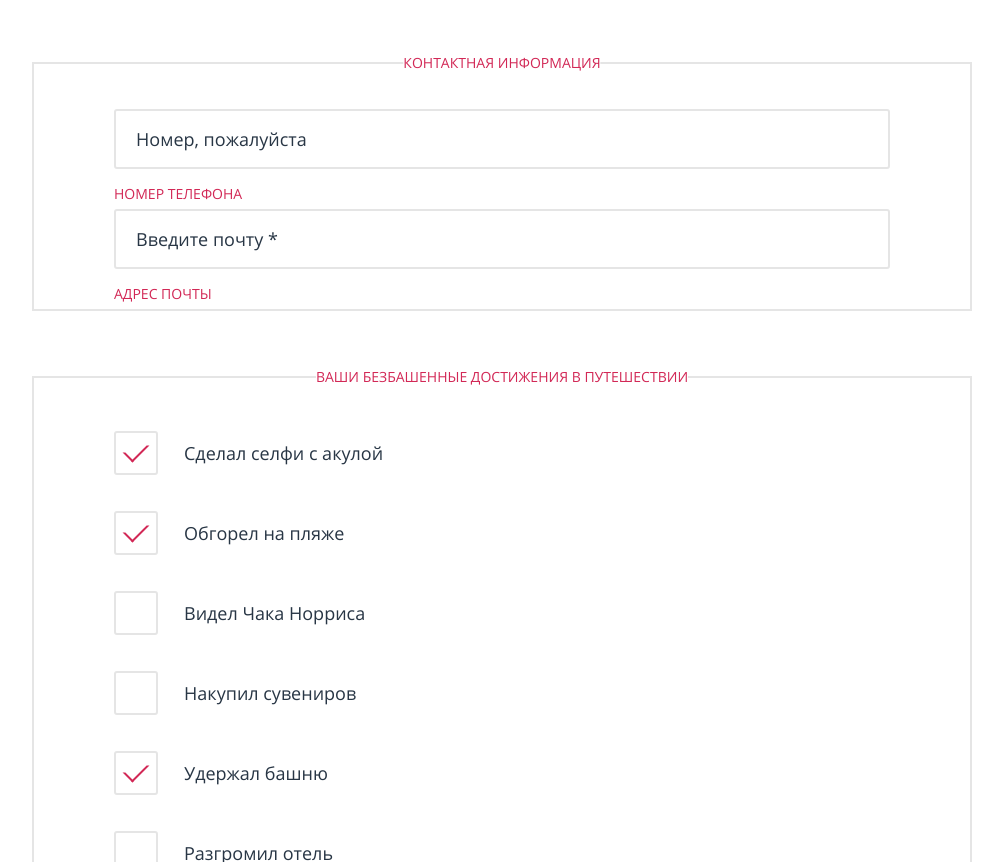
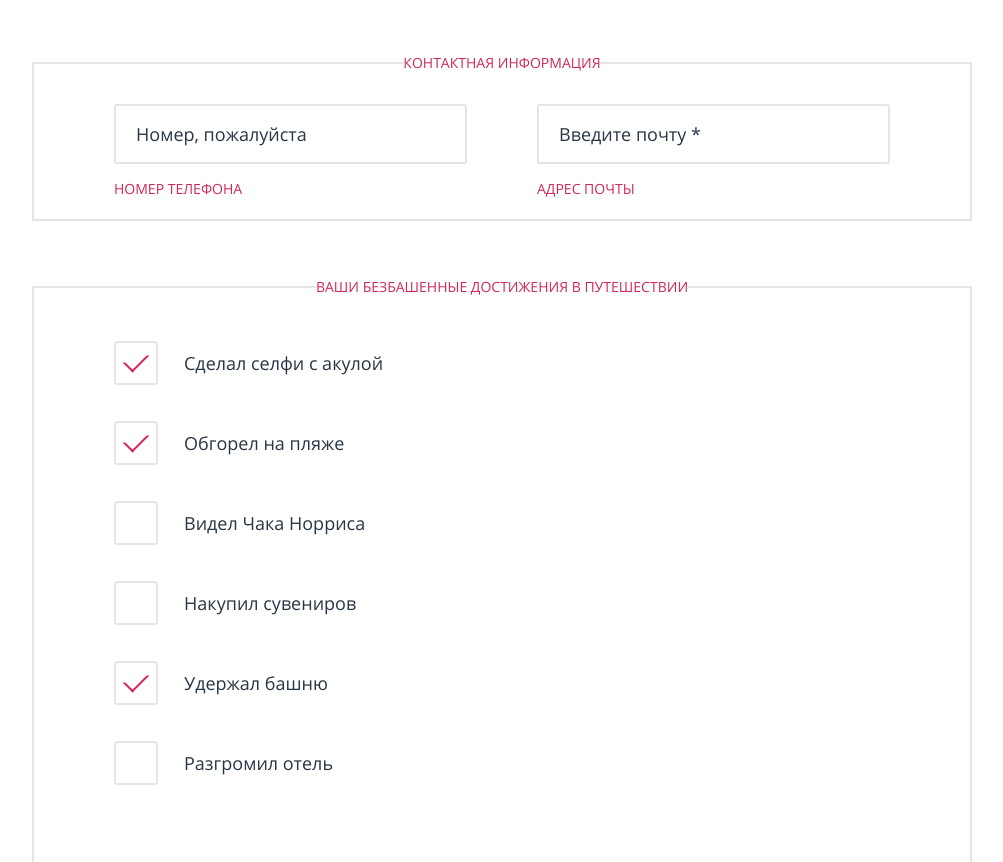
Before and after one commit to ndgo/24620-pink, a website: page form.html in a window 1280 px wide. Shown: the part 942-1804 px from the top of the page, without its empty margins (138-1141 px from the left). Drawn offline with nearby package versions, Linux system fonts and the light colour scheme; files that its build step writes are made by us from their sources; files whose address does not match are found by name.

Commit message:
formating styles for desktop

```diff
--- a/sass/blocks/_form.scss
+++ b/sass/blocks/_form.scss
@@ -474,7 +474,25 @@
   }
 
   .form__fields--contacts {
+    display: flex;
+    justify-content: space-between;
+
     width: 100%;
+
+    padding-top: 40px;
+    padding-bottom: 15px;
+  }
+
+  .form__text-field--phone {
+    width: calc(50% - 35px);
+
+    margin-top: 0;
+  }
+
+  .form__text-field--mail {
+    width: calc(50% - 35px);
+
+    margin-top: 0;
   }
 
   .form__fields--platform {
```
